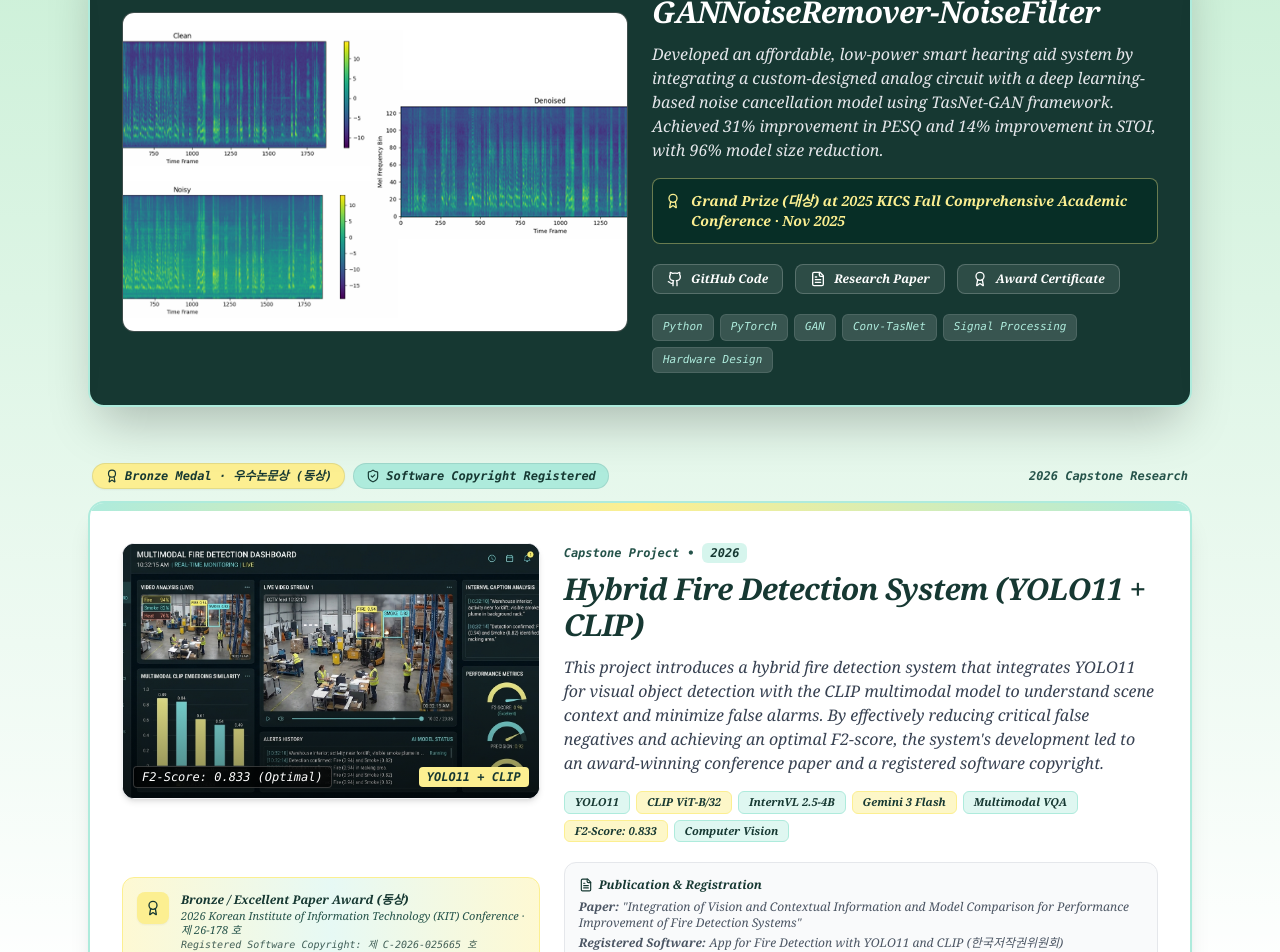
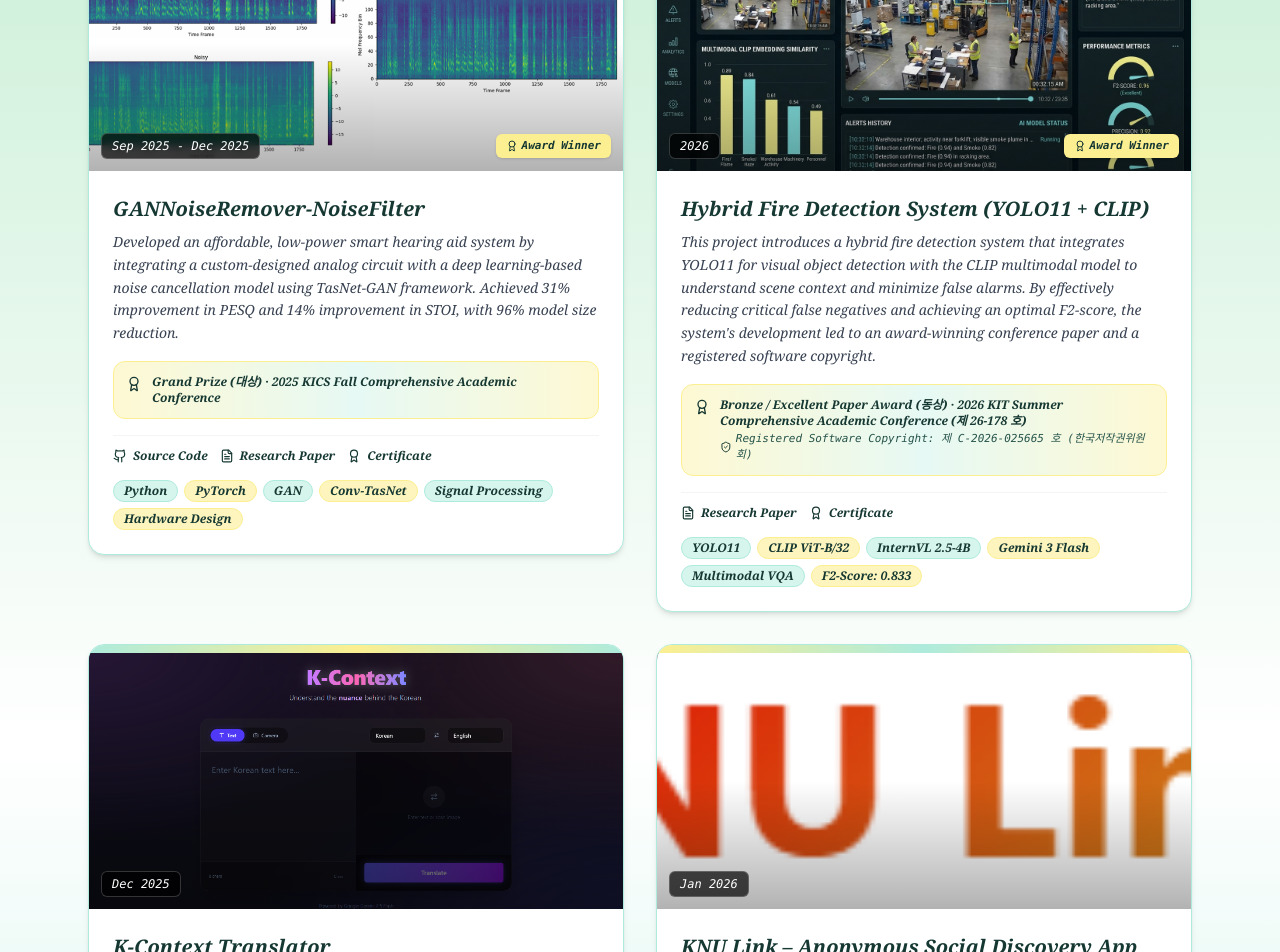
Before and after one commit to AngelaEmileJose/Personal-Portfolio, a Next.js app: page / in a window 1280 px wide. Shown: the part 1200-2152 px from the top of the page. Built offline with nearby package versions, Linux system fonts and the light colour scheme.

Commit message:
Unify all projects in projects section into identical format, layout, and style

```diff
--- a/app/components/Projects.tsx
+++ b/app/components/Projects.tsx
@@ -2,28 +2,54 @@
 
 import Image from "next/image"
 import { motion } from "framer-motion"
-import { ExternalLink, Github, FileText, Award, Layers } from "lucide-react"
-import { SequentialWindow } from "@/components/animations/SequentialWindow"
+import { ExternalLink, Github, FileText, Award, Layers, ShieldCheck } from "lucide-react"
 import { ScrollShiftCard } from "@/components/animations/ScrollShiftCard"
-import { FireDetectionShowcase } from "@/components/FireDetectionShowcase"
 
-const featuredProject = {
+interface Project {
+  title: string
+  date: string
+  description: string
+  image: string
+  tags: string[]
+  award?: string
+  copyright?: string
+  links?: {
+    github?: string
+    demo?: string
+    paper?: string
+    certificate?: string
+  }
+}
+
+const projects: Project[] = [
+  {
     title: "GANNoiseRemover-NoiseFilter",
     date: "Sep 2025 - Dec 2025",
-  badge: "Grand Prize Research",
     description:
       "Developed an affordable, low-power smart hearing aid system by integrating a custom-designed analog circuit with a deep learning-based noise cancellation model using TasNet-GAN framework. Achieved 31% improvement in PESQ and 14% improvement in STOI, with 96% model size reduction.",
     image: "/gan-spectrogram.png",
     tags: ["Python", "PyTorch", "GAN", "Conv-TasNet", "Signal Processing", "Hardware Design"],
-  award: "Grand Prize (대상) at 2025 KICS Fall Comprehensive Academic Conference · Nov 2025",
+    award: "Grand Prize (대상) · 2025 KICS Fall Comprehensive Academic Conference",
     links: {
       github: "https://github.com/GANNoiseRemover/NoiseFilter",
       paper: "/gan-noise-remover-research-paper.pdf",
       certificate: "/kics-grand-prize-certificate.pdf",
     },
-}
-
-const otherProjects = [
+  },
+  {
+    title: "Hybrid Fire Detection System (YOLO11 + CLIP)",
+    date: "2026",
+    description:
+      "This project introduces a hybrid fire detection system that integrates YOLO11 for visual object detection with the CLIP multimodal model to understand scene context and minimize false alarms. By effectively reducing critical false negatives and achieving an optimal F2-score, the system's development led to an award-winning conference paper and a registered software copyright.",
+    image: "/fire-detection-dashboard.jpg",
+    tags: ["YOLO11", "CLIP ViT-B/32", "InternVL 2.5-4B", "Gemini 3 Flash", "Multimodal VQA", "F2-Score: 0.833"],
+    award: "Bronze / Excellent Paper Award (동상) · 2026 KIT Summer Comprehensive Academic Conference (제 26-178 호)",
+    copyright: "Registered Software Copyright: 제 C-2026-025665 호 (한국저작권위원회)",
+    links: {
+      paper: "/fire-detection-paper.pdf",
+      certificate: "/fire-detection-award-certificate.pdf",
+    },
+  },
   {
     title: "K-Context Translator",
     date: "Dec 2025",
@@ -40,7 +66,7 @@ const otherProjects = [
     title: "KNU Link – Anonymous Social Discovery App",
     date: "Jan 2026",
     description:
-      "A social networking platform that helps university students connect through shared activities using a Tinder-style swipe interface. Built to create a low-pressure environment for introverts and newcomers to find like-minded peers through genuine shared interests rather than appearance or social status. Live at: https://knu-link.vercel.app/",
+      "A social networking platform that helps university students connect through shared activities using a Tinder-style swipe interface. Built to create a low-pressure environment for introverts and newcomers to find like-minded peers through genuine shared interests rather than appearance or social status.",
     image: "/knu-link.png",
     tags: ["Next.js 14", "TypeScript", "Tailwind CSS", "Supabase", "Vercel"],
     links: {
@@ -76,147 +102,93 @@ export default function Projects() {
   return (
     <section id="projects" className="py-20 bg-gradient-to-b from-[#FCEF91]/20 via-white to-[#AEEBDC]/25 relative">
       <div className="container mx-auto px-6 max-w-6xl">
-        <div className="text-center max-w-2xl mx-auto mb-12">
+        {/* Section Header */}
+        <div className="text-center max-w-2xl mx-auto mb-14">
           <div className="inline-flex items-center gap-2 px-3.5 py-1 rounded-full bg-[#AEEBDC] text-[#163832] text-xs font-bold mb-3 border border-[#163832]/10 shadow-sm">
             <Layers className="w-3.5 h-3.5" />
-            <span>Interactive Works</span>
+            <span>Portfolio Showcase</span>
           </div>
-          <h2 className="text-3xl sm:text-4xl font-extrabold tracking-tight text-[#163832]">Featured Research & Projects</h2>
+          <h2 className="text-3xl sm:text-4xl font-extrabold tracking-tight text-[#163832]">
+            My Projects & Research
+          </h2>
           <p className="text-sm font-medium text-[#25534A] mt-2">
-            Scroll down to trigger the aperture shutters and view shifting project thumbnails.
+            Explore my selected works, research publications, and software systems.
           </p>
         </div>
 
         {/* ========================================================================= */}
-        {/* ANIMATION 3: SEQUENTIAL WINDOW OPENING (Aperture / Split Shutter Reveal)   */}
+        {/* UNIFIED PROJECTS GRID: ALL PROJECTS IN THE SAME FORMAT AND STYLE          */}
+        {/* Every card shares identical dimensions, typography, tags, and animations  */}
         {/* ========================================================================= */}
-        <SequentialWindow
-          title="Grand Prize Research"
-          subtitle="Scroll to open the Baby Turquoise & Baby Yellow shutters"
-          badge="KICS 2025 Grand Prize"
-        >
-          <div className="grid grid-cols-1 lg:grid-cols-12 gap-6 items-center text-white">
-            <div className="lg:col-span-6 relative h-64 sm:h-80 rounded-xl overflow-hidden shadow-inner border border-white/20 bg-black/40">
-              <Image
-                src={featuredProject.image || "/placeholder.svg"}
-                alt={featuredProject.title}
-                fill
-                className="object-cover"
-              />
-            </div>
-            <div className="lg:col-span-6 flex flex-col justify-center">
-              <div className="flex items-center gap-2 text-xs font-mono mb-2">
-                <span className="text-[#AEEBDC]">{featuredProject.date}</span>
-                <span>•</span>
-                <span className="text-[#FCEF91] font-bold">{featuredProject.badge}</span>
-              </div>
-              <h3 className="text-2xl sm:text-3xl font-bold mb-3 text-white tracking-tight">
-                {featuredProject.title}
-              </h3>
-              <p className="text-gray-200 text-sm sm:text-base leading-relaxed mb-4">
-                {featuredProject.description}
-              </p>
-
-              {featuredProject.award && (
-                <div className="mb-5 p-3 rounded-lg bg-emerald-950/70 border border-[#FCEF91]/40 text-[#FCEF91] text-xs sm:text-sm flex items-start gap-2.5">
-                  <Award className="w-4 h-4 mt-0.5 flex-shrink-0 text-[#FCEF91]" />
-                  <span className="font-semibold">{featuredProject.award}</span>
-                </div>
-              )}
-
-              <div className="flex flex-wrap gap-3 mb-5">
-                {featuredProject.links.github && (
-                  <a
-                    href={featuredProject.links.github}
-                    target="_blank"
-                    rel="noopener noreferrer"
-                    className="inline-flex items-center gap-2 px-3.5 py-1.5 rounded-lg bg-white/10 hover:bg-[#FCEF91] hover:text-[#163832] text-xs font-bold text-white transition-all border border-white/20"
-                  >
-                    <Github className="w-4 h-4" />
-                    <span>GitHub Code</span>
-                  </a>
-                )}
-                {featuredProject.links.paper && (
-                  <a
-                    href={featuredProject.links.paper}
-                    target="_blank"
-                    rel="noopener noreferrer"
-                    className="inline-flex items-center gap-2 px-3.5 py-1.5 rounded-lg bg-white/10 hover:bg-[#FCEF91] hover:text-[#163832] text-xs font-bold text-white transition-all border border-white/20"
-                  >
-                    <FileText className="w-4 h-4" />
-                    <span>Research Paper</span>
-                  </a>
-                )}
-                {featuredProject.links.certificate && (
-                  <a
-                    href={featuredProject.links.certificate}
-                    target="_blank"
-                    rel="noopener noreferrer"
-                    className="inline-flex items-center gap-2 px-3.5 py-1.5 rounded-lg bg-white/10 hover:bg-[#FCEF91] hover:text-[#163832] text-xs font-bold text-white transition-all border border-white/20"
-                  >
-                    <Award className="w-4 h-4" />
-                    <span>Award Certificate</span>
-                  </a>
-                )}
-              </div>
-
-              <div className="flex flex-wrap gap-1.5">
-                {featuredProject.tags.map((tag, tagIndex) => (
-                  <span
-                    key={tagIndex}
-                    className="bg-white/15 text-[#AEEBDC] text-[11px] font-mono px-2.5 py-1 rounded-md border border-white/10"
-                  >
-                    {tag}
-                  </span>
-                ))}
-              </div>
-            </div>
-          </div>
-        </SequentialWindow>
-
-        {/* ========================================================================= */}
-        {/* AWARD-WINNING CAPSTONE: BRONZE MEDAL & SOFTWARE COPYRIGHT                 */}
-        {/* Multimodal AI Fire Detection System (YOLO11 + CLIP) with hover breakdown  */}
-        {/* ========================================================================= */}
-        <FireDetectionShowcase />
-
-        {/* ========================================================================= */}
-        {/* ANIMATION 2: SCROLL-DRIVEN THUMBNAIL SHIFTING                             */}
-        {/* Cards slide horizontally from outer margins and lock into the center grid */}
-        {/* ========================================================================= */}
-        <div className="mt-16">
-          <div className="text-center mb-8">
-            <h3 className="text-xl font-bold text-[#163832]">More Selected Works</h3>
-            <p className="text-xs font-medium text-[#25534A] mt-1">Cards glide horizontally and center-lock on scroll</p>
-          </div>
-
         <div className="grid grid-cols-1 md:grid-cols-2 gap-8">
-            {otherProjects.map((project, index) => (
+          {projects.map((project, index) => (
             <ScrollShiftCard
               key={index}
               index={index}
               direction="alternate"
-                shiftAmount={110}
+              shiftAmount={90}
             >
-                <div className="bg-white rounded-2xl shadow-md hover:shadow-xl transition-all overflow-hidden border border-[#AEEBDC] flex flex-col h-full">
-                  {/* Decorative Color Bar */}
-                  <div className={`h-2 w-full ${index % 2 === 0 ? "bg-gradient-to-r from-[#AEEBDC] to-[#FCEF91]" : "bg-gradient-to-r from-[#FCEF91] to-[#AEEBDC]"}`} />
-                  <div className="relative h-56 bg-gray-50 overflow-hidden">
+              <div className="bg-white rounded-2xl shadow-md hover:shadow-xl transition-all duration-300 overflow-hidden border border-[#AEEBDC] hover:border-[#FCEF91] flex flex-col h-full group">
+                {/* Decorative Top Accent Bar */}
+                <div
+                  className={`h-2 w-full ${
+                    index % 2 === 0
+                      ? "bg-gradient-to-r from-[#AEEBDC] via-[#FCEF91] to-[#AEEBDC]"
+                      : "bg-gradient-to-r from-[#FCEF91] via-[#AEEBDC] to-[#FCEF91]"
+                  }`}
+                />
+
+                {/* Project Image */}
+                <div className="relative h-60 sm:h-64 bg-slate-900 overflow-hidden">
                   <Image
                     src={project.image || "/placeholder.svg"}
                     alt={project.title}
                     fill
-                      className="object-cover transition-transform duration-500 hover:scale-105"
+                    className="object-cover transition-transform duration-500 group-hover:scale-105"
                   />
+                  <div className="absolute inset-0 bg-gradient-to-t from-black/50 via-transparent to-transparent opacity-60" />
+                  <div className="absolute bottom-3 left-3 right-3 flex items-center justify-between text-white text-xs font-mono">
+                    <span className="bg-black/70 backdrop-blur-sm px-2.5 py-1 rounded-md border border-white/20">
+                      {project.date}
+                    </span>
+                    {project.award && (
+                      <span className="bg-[#FCEF91] text-[#163832] font-bold px-2.5 py-1 rounded-md shadow flex items-center gap-1 text-[11px]">
+                        <Award className="w-3 h-3" />
+                        Award Winner
+                      </span>
+                    )}
                   </div>
+                </div>
+
+                {/* Card Body */}
                 <div className="p-6 flex flex-col flex-grow justify-between">
                   <div>
-                      <div className="text-xs font-mono font-semibold text-[#25534A] mb-1.5">{project.date}</div>
-                      <h4 className="text-lg font-bold text-[#163832] mb-2">{project.title}</h4>
-                      <p className="text-gray-600 text-sm leading-relaxed mb-4">{project.description}</p>
+                    <h3 className="text-xl font-bold text-[#163832] mb-2 group-hover:text-[#0E5C4E] transition-colors">
+                      {project.title}
+                    </h3>
+                    <p className="text-gray-700 text-sm leading-relaxed mb-4">
+                      {project.description}
+                    </p>
+
+                    {/* Award / Recognition Banner (if applicable) */}
+                    {project.award && (
+                      <div className="mb-4 p-3 rounded-xl bg-gradient-to-r from-[#FCEF91]/40 via-[#AEEBDC]/30 to-[#FCEF91]/40 border border-[#FCEF91] text-xs text-[#163832] flex items-start gap-2.5">
+                        <Award className="w-4 h-4 mt-0.5 flex-shrink-0 text-[#163832]" />
+                        <div>
+                          <div className="font-bold">{project.award}</div>
+                          {project.copyright && (
+                            <div className="text-[11px] text-[#25534A] mt-0.5 flex items-center gap-1 font-mono">
+                              <ShieldCheck className="w-3 h-3 text-[#163832]" />
+                              <span>{project.copyright}</span>
+                            </div>
+                          )}
+                        </div>
+                      </div>
+                    )}
                   </div>
 
                   <div>
+                    {/* Action Links */}
                     {project.links && (
                       <div className="flex flex-wrap gap-3 mb-4 pt-3 border-t border-gray-100">
                         {project.links.github && (
@@ -224,7 +196,7 @@ export default function Projects() {
                             href={project.links.github}
                             target="_blank"
                             rel="noopener noreferrer"
-                              className="flex items-center gap-1.5 text-xs font-bold text-[#163832] hover:text-[#0b6b57] transition-colors"
+                            className="inline-flex items-center gap-1.5 text-xs font-bold text-[#163832] hover:text-[#0E5C4E] transition-colors"
                           >
                             <Github className="w-3.5 h-3.5" />
                             <span>Source Code</span>
@@ -235,15 +207,38 @@ export default function Projects() {
                             href={project.links.demo}
                             target="_blank"
                             rel="noopener noreferrer"
-                              className="flex items-center gap-1.5 text-xs font-bold text-[#163832] hover:text-[#0b6b57] transition-colors"
+                            className="inline-flex items-center gap-1.5 text-xs font-bold text-[#163832] hover:text-[#0E5C4E] transition-colors"
                           >
                             <ExternalLink className="w-3.5 h-3.5" />
                             <span>Live Application</span>
                           </a>
                         )}
+                        {project.links.paper && project.links.paper !== "#" && (
+                          <a
+                            href={project.links.paper}
+                            target="_blank"
+                            rel="noopener noreferrer"
+                            className="inline-flex items-center gap-1.5 text-xs font-bold text-[#163832] hover:text-[#0E5C4E] transition-colors"
+                          >
+                            <FileText className="w-3.5 h-3.5" />
+                            <span>Research Paper</span>
+                          </a>
+                        )}
+                        {project.links.certificate && (
+                          <a
+                            href={project.links.certificate}
+                            target="_blank"
+                            rel="noopener noreferrer"
+                            className="inline-flex items-center gap-1.5 text-xs font-bold text-[#163832] hover:text-[#0E5C4E] transition-colors"
+                          >
+                            <Award className="w-3.5 h-3.5" />
+                            <span>Certificate</span>
+                          </a>
+                        )}
                       </div>
                     )}
 
+                    {/* Tags */}
                     <div className="flex flex-wrap gap-1.5">
                       {project.tags.map((tag, tagIndex) => (
                         <span
@@ -265,7 +260,6 @@ export default function Projects() {
           ))}
         </div>
       </div>
-      </div>
     </section>
   )
 }
--- a/components/FireDetectionShowcase.tsx
+++ /dev/null
@@ -1,129 +0,0 @@
-"use client"
-
-import React from "react"
-import Image from "next/image"
-import { Award, ShieldCheck, FileText } from "lucide-react"
-
-export function FireDetectionShowcase() {
-  return (
-    <div className="my-14">
-      {/* Top Header / Badge Bar */}
-      <div className="flex items-center justify-between mb-3 px-1 text-xs font-mono text-[#163832]">
-        <div className="flex items-center gap-2">
-          <span className="inline-flex items-center gap-1.5 px-3 py-1 rounded-full bg-[#FCEF91] text-[#163832] font-extrabold border border-[#163832]/10 shadow-sm">
-            <Award className="w-3.5 h-3.5 text-[#163832]" />
-            Bronze Medal · 우수논문상 (동상)
-          </span>
-          <span className="hidden sm:inline-flex items-center gap-1.5 px-3 py-1 rounded-full bg-[#AEEBDC] text-[#163832] font-bold border border-[#163832]/10">
-            <ShieldCheck className="w-3.5 h-3.5 text-[#163832]" />
-            Software Copyright Registered
-          </span>
-        </div>
-        <div className="text-xs font-bold text-[#25534A]">
-          2026 Capstone Research
-        </div>
-      </div>
-
-      {/* Main Project Card (Clean & Focused) */}
-      <div className="relative bg-white rounded-2xl shadow-xl overflow-hidden border-2 border-[#AEEBDC] hover:border-[#FCEF91] transition-all duration-300">
-        {/* Top Decorative Gradient Accent Bar */}
-        <div className="h-2 w-full bg-gradient-to-r from-[#AEEBDC] via-[#FCEF91] to-[#AEEBDC]" />
-
-        <div className="grid grid-cols-1 lg:grid-cols-12 gap-6 p-6 sm:p-8 items-center">
-          {/* Left Column: Dashboard Preview & Award Banner */}
-          <div className="lg:col-span-5 flex flex-col justify-between h-full">
-            <div className="relative h-52 sm:h-64 rounded-xl overflow-hidden shadow-md border border-gray-100 bg-slate-900">
-              <Image
-                src="/fire-detection-dashboard.jpg"
-                alt="Multimodal Fire Detection Dashboard"
-                fill
-                className="object-cover"
-              />
-              <div className="absolute inset-0 bg-gradient-to-t from-black/60 via-transparent to-transparent opacity-80" />
-              <div className="absolute bottom-2.5 left-2.5 right-2.5 flex items-center justify-between text-white text-[10px] sm:text-xs font-mono">
-                <span className="bg-black/70 backdrop-blur-sm px-2 py-0.5 rounded border border-white/20">
-                  F2-Score: 0.833 (Optimal)
-                </span>
-                <span className="bg-[#FCEF91] text-[#163832] font-bold px-2 py-0.5 rounded">
-                  YOLO11 + CLIP
-                </span>
-              </div>
-            </div>
-
-            {/* Award Banner Under Image */}
-            <div className="mt-3.5 p-3.5 rounded-xl bg-gradient-to-r from-[#FCEF91]/40 via-[#AEEBDC]/30 to-[#FCEF91]/40 border border-[#FCEF91] flex items-start gap-3">
-              <div className="p-2 rounded-lg bg-[#FCEF91] text-[#163832] shadow-sm flex-shrink-0">
-                <Award className="w-4 h-4" />
-              </div>
-              <div className="text-xs text-[#163832] leading-tight">
-                <div className="font-extrabold text-[12px] text-[#163832]">
-                  Bronze / Excellent Paper Award (동상)
-                </div>
-                <div className="text-[#25534A] text-[11px] mt-0.5">
-                  2026 Korean Institute of Information Technology (KIT) Conference · 제 26-178 호
-                </div>
-                <div className="text-[10px] font-mono text-[#163832]/80 mt-0.5">
-                  Registered Software Copyright: 제 C-2026-025665 호
-                </div>
-              </div>
-            </div>
-          </div>
-
-          {/* Right Column: Title, Short Description, Tags & Highlights */}
-          <div className="lg:col-span-7 flex flex-col justify-between h-full">
-            <div>
-              <div className="flex items-center gap-2 text-xs font-mono text-[#25534A] mb-2 font-semibold">
-                <span>Capstone Project</span>
-                <span>•</span>
-                <span className="text-[#163832] bg-[#AEEBDC]/50 px-2 py-0.5 rounded-md font-bold">2026</span>
-              </div>
-
-              <h3 className="text-2xl sm:text-3xl font-black text-[#163832] tracking-tight mb-3">
-                Hybrid Fire Detection System (YOLO11 + CLIP)
-              </h3>
-
-              {/* Front Description */}
-              <p className="text-gray-700 text-sm sm:text-base leading-relaxed mb-4">
-                This project introduces a hybrid fire detection system that integrates YOLO11 for visual object detection with the CLIP multimodal model to understand scene context and minimize false alarms. By effectively reducing critical false negatives and achieving an optimal F2-score, the system's development led to an award-winning conference paper and a registered software copyright.
-              </p>
-
-              {/* Tags */}
-              <div className="flex flex-wrap gap-1.5 mb-5">
-                {["YOLO11", "CLIP ViT-B/32", "InternVL 2.5-4B", "Gemini 3 Flash", "Multimodal VQA", "F2-Score: 0.833", "Computer Vision"].map(
-                  (tag, i) => (
-                    <span
-                      key={i}
-                      className={`text-[11px] font-bold px-2.5 py-0.5 rounded-md border ${
-                        i % 2 === 0
-                          ? "bg-[#AEEBDC]/40 text-[#163832] border-[#AEEBDC]"
-                          : "bg-[#FCEF91]/50 text-[#163832] border-[#FCEF91]"
-                      }`}
-                    >
-                      {tag}
-                    </span>
-                  )
-                )}
-              </div>
-            </div>
-
-            {/* Key Achievements Bullet Box */}
-            <div className="p-3.5 rounded-xl bg-gray-50 border border-gray-200">
-              <div className="text-xs font-bold text-[#163832] mb-1.5 flex items-center gap-1.5">
-                <FileText className="w-3.5 h-3.5 text-[#163832]" />
-                <span>Publication & Registration</span>
-              </div>
-              <div className="text-[11px] sm:text-xs text-gray-600 leading-relaxed space-y-1">
-                <p>
-                  <strong>Paper:</strong> <em>"Integration of Vision and Contextual Information and Model Comparison for Performance Improvement of Fire Detection Systems"</em>
-                </p>
-                <p>
-                  <strong>Registered Software:</strong> <em>App for Fire Detection with YOLO11 and CLIP</em> (한국저작권위원회)
-                </p>
-              </div>
-            </div>
-          </div>
-        </div>
-      </div>
-    </div>
-  )
-}
```
Also changed, not shown: 2 other files (tests, documents, lock files or other folders). Lines whose indentation alone changed are shown as unchanged.
